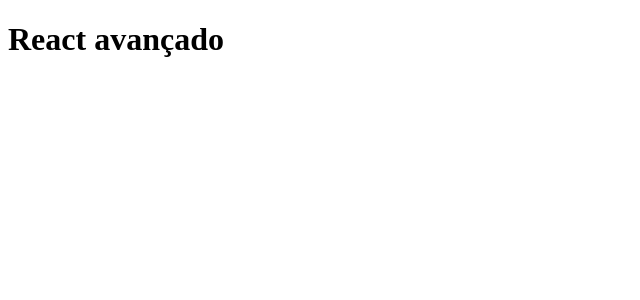
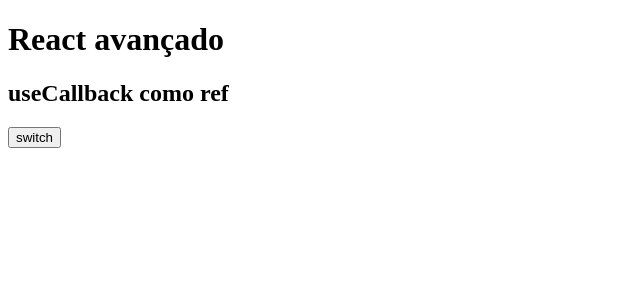
Before and after one commit to rogeriobispo/advanced-react, a React (Vite) app: page / in a window 1280 px wide. Shown: the top 300 px of the page, without its empty margins (0-640 px from the left). Built offline with nearby package versions, Linux system fonts and the light colour scheme.

Commit message:
feat: use callback as ref

```diff
--- a/src/App.tsx
+++ b/src/App.tsx
@@ -1,8 +1,10 @@
+import Box from "./components/useCallbackAsRef"
+
 function App() {
-
   return (
     <>
       <h1>React avançado</h1>
+      <Box />
     </>
   )
 }
--- /dev/null
+++ b/src/components/useCallbackAsRef/index.tsx
@@ -0,0 +1,41 @@
+import { useCallback, useEffect, useRef, useState } from 'react'
+
+function UseCallbackAsRef() {
+  const [isVisible, setIsVisible] = useState(false)
+  const [value, setValue] = useState('')
+  const inputRef = useRef<HTMLInputElement | null>(null)
+
+  const handleInputRef = useCallback((node: HTMLInputElement | null) => {
+    inputRef.current = node
+
+    if (node) {
+      node.focus()
+    }
+  }, [])
+
+  return (
+    <section>
+      <h2>useCallback como ref</h2>
+
+      <button onClick={() => setIsVisible((currentValue) => !currentValue)}>
+        switch
+      </button>
+
+      {isVisible && (
+        <div>
+          <input
+            ref={handleInputRef}
+            type="text"
+            value={value}
+            onChange={(event) => setValue(event.target.value)}
+            placeholder="Digite algo"
+          />
+
+          <p>Valor atual: {value || 'vazio'}</p>
+        </div>
+      )}
+    </section>
+  )
+}
+
+export default UseCallbackAsRef
```
